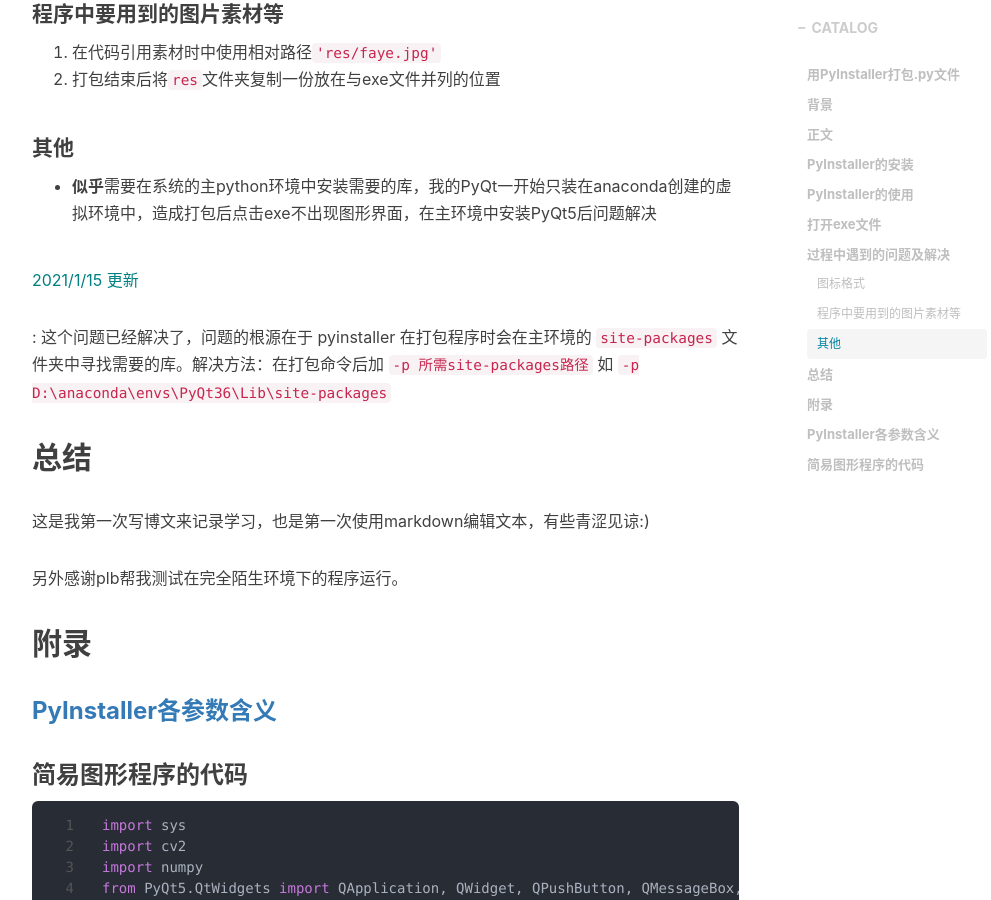
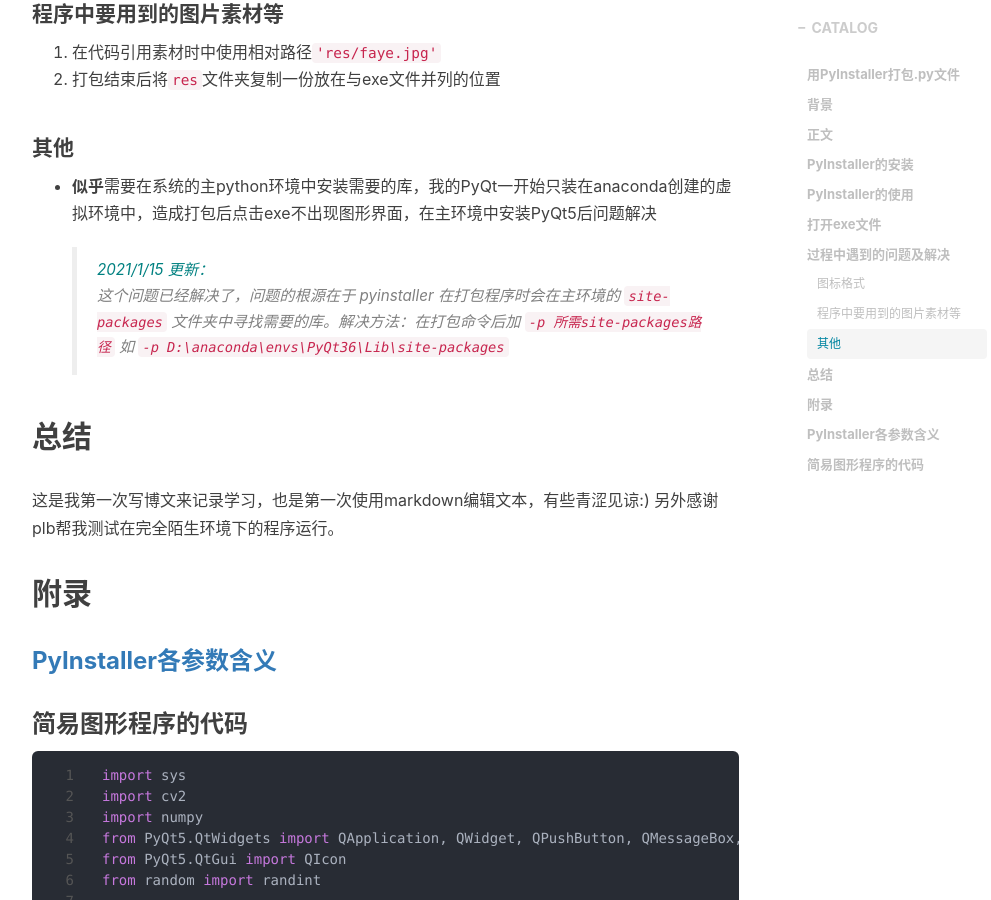
Before and after one commit to vegetarianfish/vegetarianfish.github.io, a Jekyll site: the page built from _posts/2021-1-15-用PyInstaller打包.py文件.md, in a window 1280 px wide and 900 px high, scrolled down 1829 px. Shown: the whole window, without its empty margins (233-1224 px from the left). Built offline with Jekyll 4.4.1, drawn with Linux system fonts in a browser that asks for light colours; nearby versions of some CDN libraries; comment, search, counter and statistics services are not loaded.

Commit message:
Update 2021-1-15-用PyInstaller打包.py文件.md

```diff
--- a/_posts/2021-1-15-用PyInstaller打包.py文件.md
+++ b/_posts/2021-1-15-用PyInstaller打包.py文件.md
@@ -52,12 +52,11 @@
 
 #### 其他
 - **似乎**需要在系统的主python环境中安装需要的库，我的PyQt一开始只装在anaconda创建的虚拟环境中，造成打包后点击exe不出现图形界面，在主环境中安装PyQt5后问题解决
-<font color=008080> 2021/1/15 更新 </font>:
+> <font color=008080> 2021/1/15 更新： </font>
 这个问题已经解决了，问题的根源在于 pyinstaller 在打包程序时会在主环境的 ``site-packages`` 文件夹中寻找需要的库。解决方法：在打包命令后加 ``-p 所需site-packages路径`` 如 ``-p D:\anaconda\envs\PyQt36\Lib\site-packages``
 
 ## 总结
 这是我第一次写博文来记录学习，也是第一次使用markdown编辑文本，有些青涩见谅:)
-
 另外感谢plb帮我测试在完全陌生环境下的程序运行。
 
 ## 附录
```
